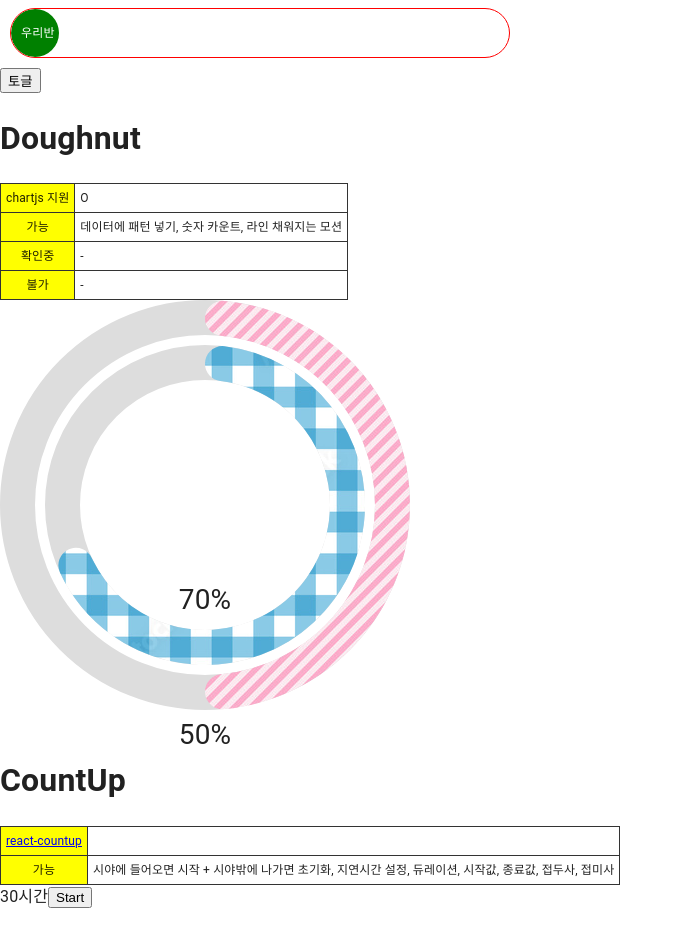
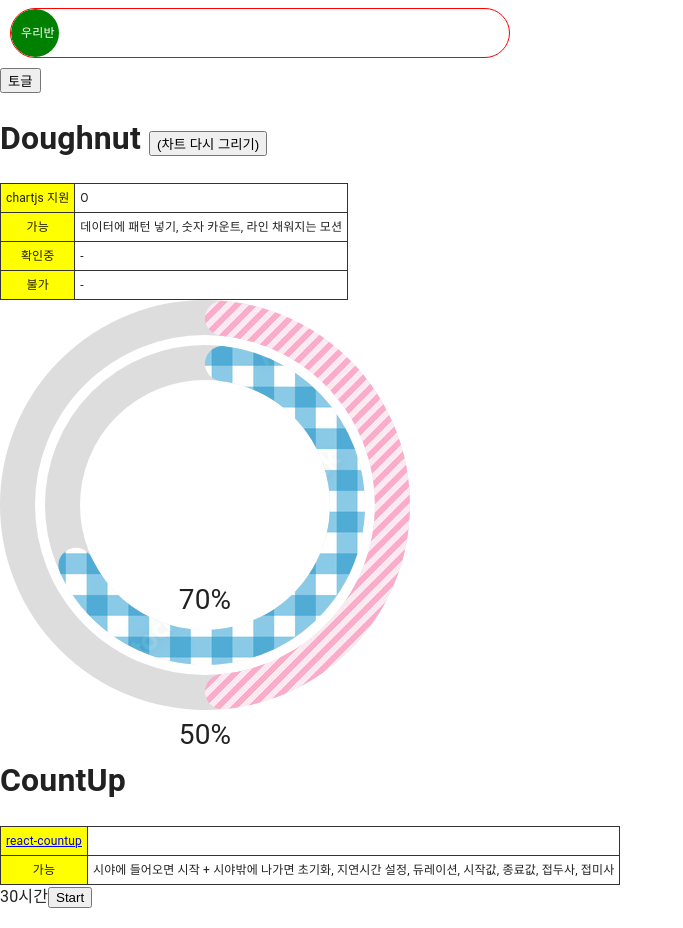
Before and after one commit to rightbrainLIB/miraeN_function_test, a React (Vite) app: page /miraeN_function_test/common in a window 1280 px wide. Shown: the part 1208-2136 px from the top of the page, without its empty margins (0-683 px from the left). Built offline with nearby package versions, Linux system fonts and the light colour scheme.

Commit message:
[수정] 공통 도넛차트 다시그리기 추가

```diff
--- a/src/components/Doughnut.tsx
+++ b/src/components/Doughnut.tsx
@@ -1,10 +1,11 @@
-import { Chart as ChartJS, ArcElement, Tooltip, Legend, DoughnutController, Chart, ChartDataset } from 'chart.js';
+import { Chart as ChartJS, ArcElement, Tooltip, Legend, DoughnutController, Chart } from 'chart.js';
 import { Doughnut } from 'react-chartjs-2';
 import { Box } from '@mui/material';
 import imgStripe from "../img/stripe.jpg"
 import imgSquare from "../img/square.jpg"
 import '../assets/init.css'
 import CountUp from 'react-countup';
+import { useState } from 'react';
 
 ChartJS.register(
 	ArcElement,
@@ -114,9 +115,17 @@ const innerChartOptions = {
 }
 
 function DoughnutChart() {
+	const [show, setShow] = useState(true)
+  function reDraw() {
+    setShow(false);
+    setTimeout(() => {
+      setShow(true);
+    }, 300);
+  }
+
   return (
 		<>
-		<h1>Doughnut</h1>
+		<h1>Doughnut <button onClick={reDraw}>(차트 다시 그리기)</button></h1>
 		<table className="info">
 			<tbody>
 				<tr>
@@ -137,6 +146,7 @@ function DoughnutChart() {
 				</tr>
 			</tbody>
 		</table>
+		{show &&
 			<Box sx={{width : "410px", height: "410px", position: "relative", overflow: "visible", marginBottom: "46px"}}>
 				<CountUp
 					start={0}
@@ -169,6 +179,7 @@ function DoughnutChart() {
 					<Doughnut data={innerChartData} options={innerChartOptions} plugins={plugins} />
 				</Box>
 			</Box>
+			}
 		</>
 	)
 }
```
Lines whose indentation alone changed are shown as unchanged.
